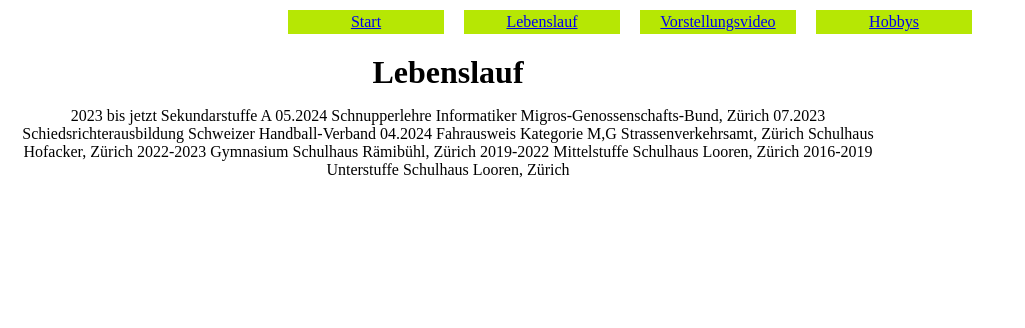
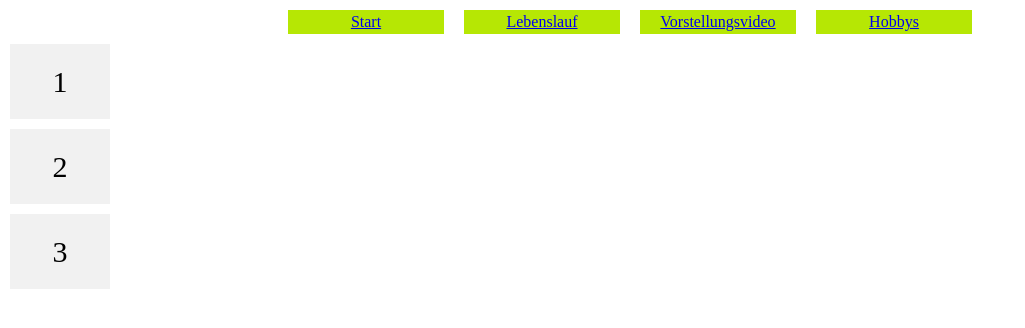
Before and after one commit to Oskiwiedi/CV, a plain HTML site: page lebenslauf.html in a window 1280 px wide. Shown: the whole page, without its empty margins (0-1025 px from the left). Drawn offline with Linux system fonts and the light colour scheme.

Commit message:
Lebenslauf Update

```diff
--- a/lebenslauf.html
+++ b/lebenslauf.html
@@ -15,26 +15,15 @@
                 <li class="header-navigation-item"><a href="hobbys.html">Hobbys</a></li>
             </ul>
         </nav>
-    <div id="lebenslauf-text">
-        <h1>Lebenslauf</h1>
-        <p>2023 bis jetzt		Sekundarstuffe A    05.2024		Schnupperlehre Informatiker
-            Migros-Genossenschafts-Bund, Zürich
-
-    07.2023		Schiedsrichterausbildung
-            Schweizer Handball-Verband
-
-    04.2024		Fahrausweis Kategorie M,G
-            Strassenverkehrsamt, Zürich
-
-			Schulhaus Hofacker, Zürich
-2022-2023			Gymnasium
-Schulhaus Rämibühl, Zürich
-
-2019-2022			Mittelstuffe
-Schulhaus Looren, Zürich
-
-2016-2019			Unterstuffe
-Schulhaus Looren, Zürich</p>
+    <div>
+        <nav>
+            <div class="flex-container-2">
+                <div>1</div>
+                <div>2</div>
+                <div>3</div>
+              </div>
+            </div>
+        </nav>
     </div>
 
 </body>
--- a/style.css
+++ b/style.css
@@ -68,3 +68,21 @@ h1 {
     display: flex;
     justify-content: center;
   }
+
+#title-lebenslauf {
+text-align: center;
+margin-top: 30px;
+font-size: 300%;
+}
+h2{
+    text-align: center;
+}
+
+.flex-container-2 > div {
+    background-color: #f1f1f1;
+    width: 100px;
+    margin: 10px;
+    text-align: center;
+    line-height: 75px;
+    font-size: 30px;
+  }
```
Also changed, not shown: Test.html (added, +47 -0 lines).
